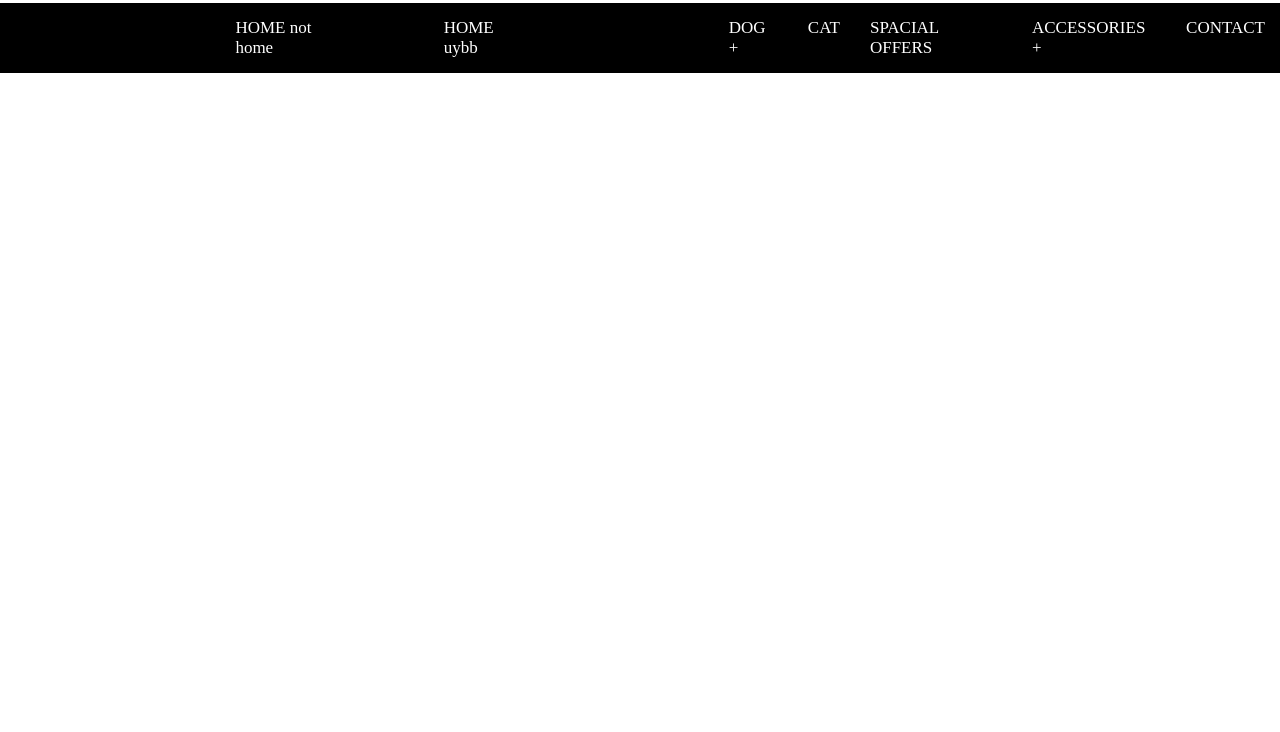
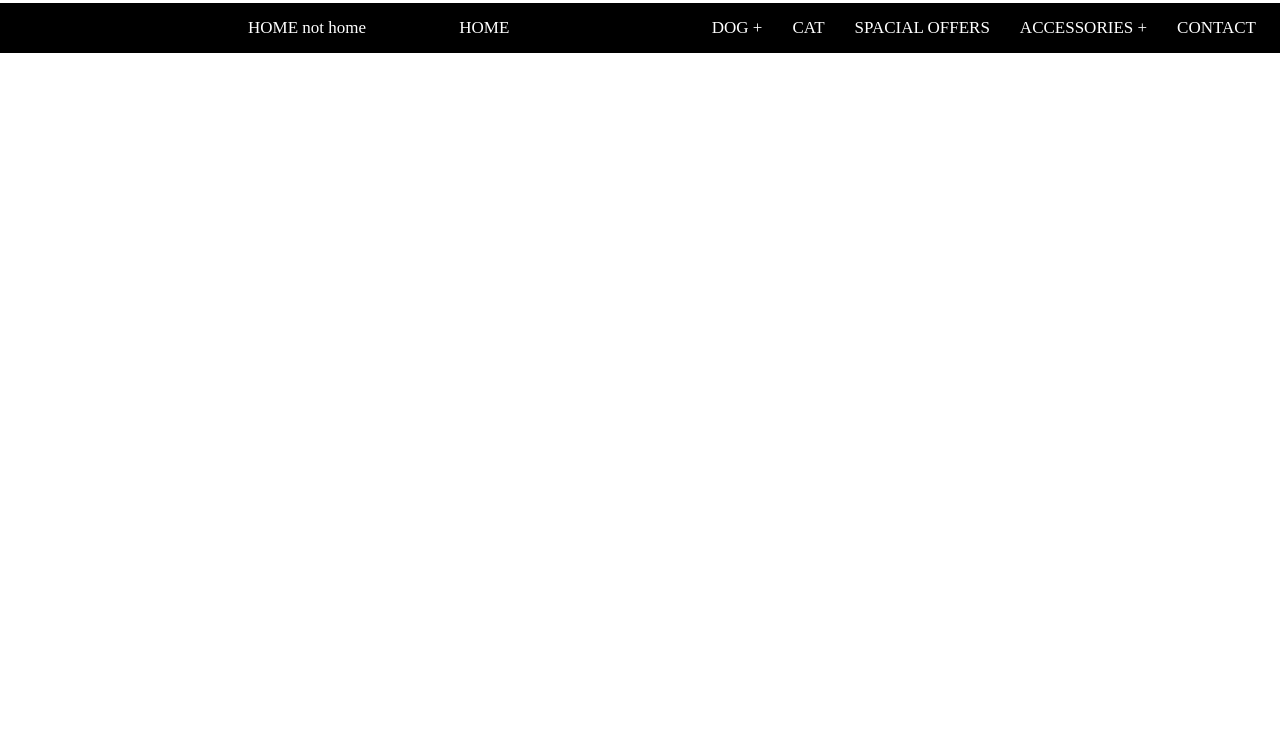
Before and after one commit to abdurasulovbilol/bilo-eno-shared-work, a plain HTML site: page index.html in a window 1280 px wide. Shown: the part 68-800 px from the top of the page. Drawn offline with Linux system fonts and the light colour scheme.

Commit message:
enese
b

Co-Authored-By: NSmacit <158352576+NSmacit@users.noreply.github.com>

```diff
--- a/index.html
+++ b/index.html
@@ -39,11 +39,11 @@
 
     <header>
       <ul>
-<<<<<<< Updated upstream
+        <<<<<<< Updated upstream
         <li><a href="#">HOME not home</a></li>
-=======
-        <li><a href="#">HOME uybb</a></li>
->>>>>>> Stashed changes
+        =======
+        <li><a href="#">HOME</a></li>
+        >>>>>>> Stashed changes
         <li>
           <a href="#">DOG +</a>
           <ul>
```
